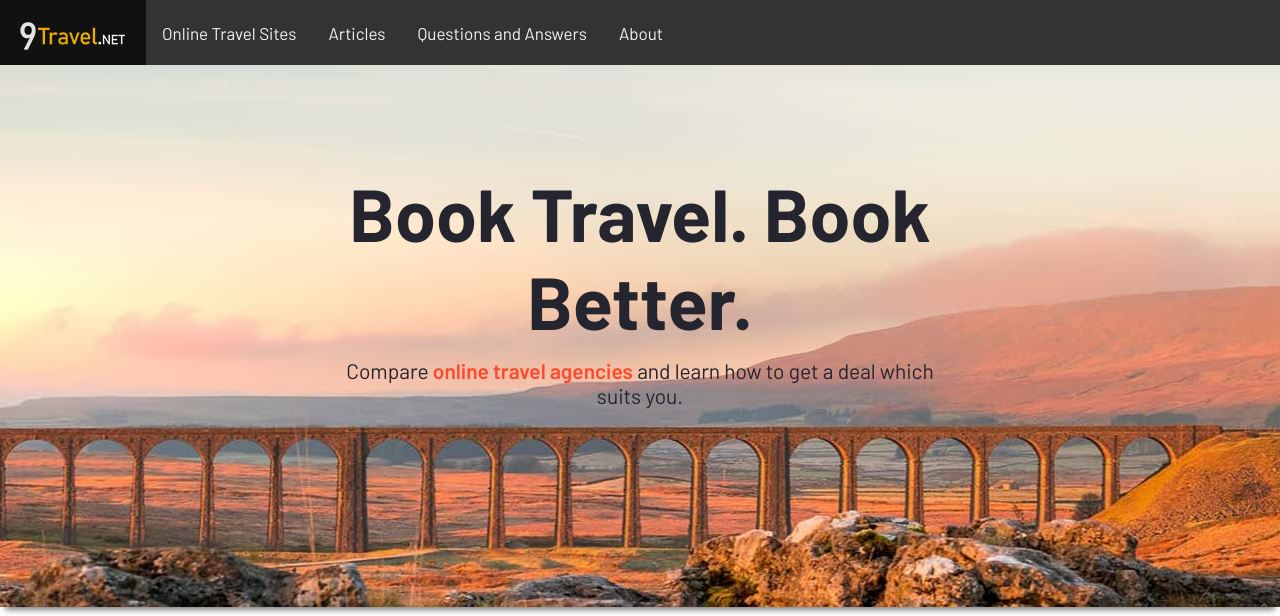
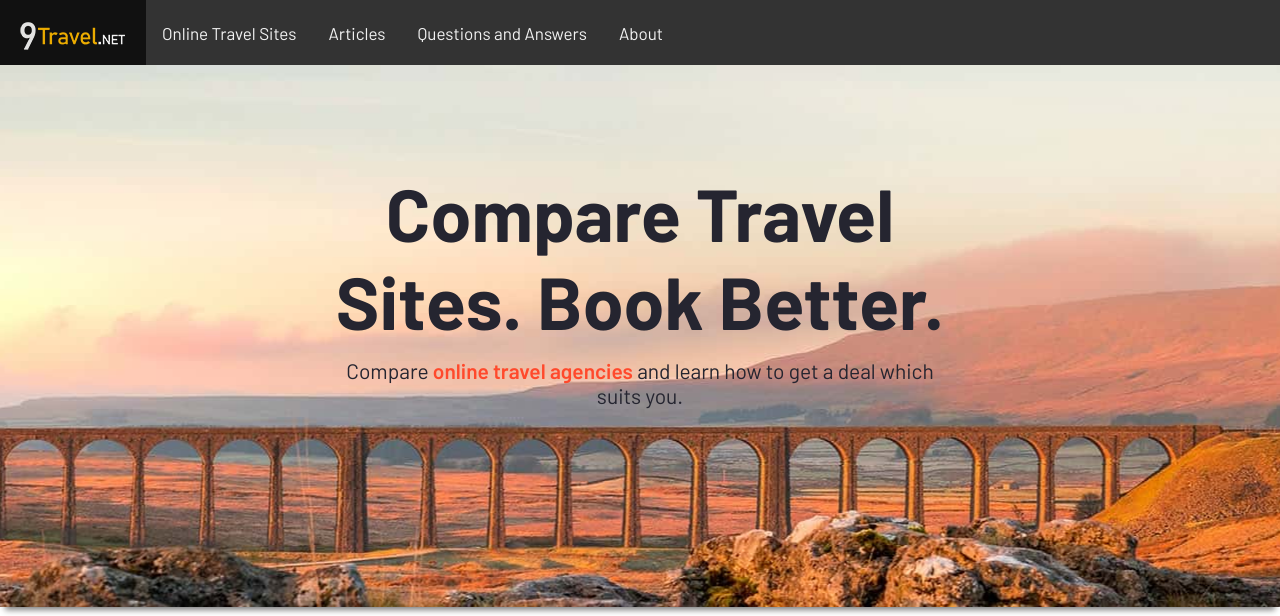
Before and after one commit to rtonkin/travelcompare, a Django app: page / in a window 1280 px wide. Shown: the top 616 px of the page. Run offline with Django 3.2, Linux system fonts and the light colour scheme; data comes from the database, SQL or seed files in the repository; data that the repository does not hold is empty; some libraries are stand-ins or nearby versions.

```diff
--- a/main/templates/index.html
+++ b/main/templates/index.html
@@ -39,7 +39,7 @@
                 <div class="bgheadercontent">
 
                     <div class="heroheader">
-                        <h1 class="herotitle">Book Travel. Book Better.</h1>
+                        <h1 class="herotitle">Compare Travel Sites. Book Better.</h1>
                         <h2 class="herosubtitle"><div>Compare <span class="herosubtitlespan">online travel agencies</span> and learn how to get a deal which suits you.</div></h2>
                     </div>
 
```
